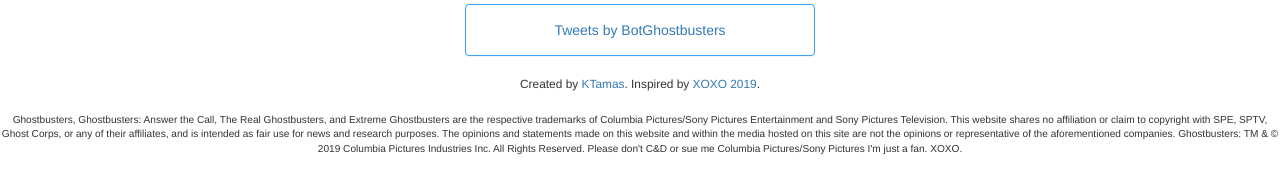
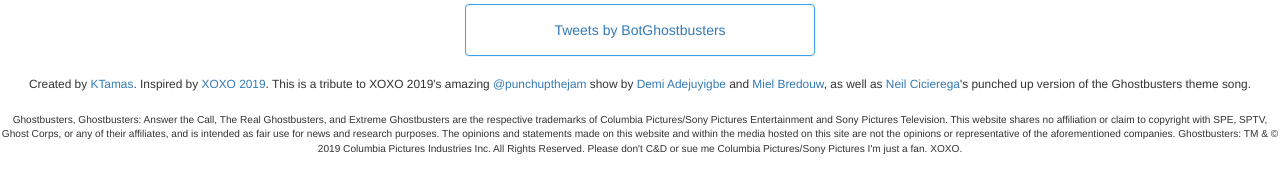
Before and after one commit to KTamas/ghostbuste.rs, a plain HTML site: page index.html in a window 1280 px wide. Shown: the part 597-790 px from the top of the page. Drawn offline with nearby package versions, Linux system fonts and the light colour scheme.

Commit message:
Adjustments.

```diff
--- a/index.html
+++ b/index.html
@@ -82,7 +82,7 @@ body {
    </div>
   </div>
 <script async src="//platform.twitter.com/widgets.js" charset="utf-8"></script>
-    <center><small>Created by <a href="https://twitter.com/ktamas">KTamas</a>. Inspired by <a href="https://2019.xoxfest.com">XOXO 2019</a>.</small></center><br/>
+    <center><small>Created by <a href="https://twitter.com/ktamas">KTamas</a>. Inspired by <a href="https://2019.xoxfest.com">XOXO 2019</a>. This is a tribute to XOXO 2019's amazing <a href="https://twitter.com/punchupthejam">@punchupthejam</a> show by <a href="https://twitter.com/electrolemon">Demi Adejuyigbe</a> and <a href="https://twitter.com/miel">Miel Bredouw</a>, as well as <a href="https://twitter.com/neilcic">Neil Cicierega</a>'s punched up version of the Ghostbusters theme song.</small></center><br/>
     <center><small><small>Ghostbusters, Ghostbusters: Answer the Call, The Real Ghostbusters, and Extreme Ghostbusters are the respective trademarks of Columbia Pictures/Sony Pictures Entertainment and Sony Pictures Television. This website shares no affiliation or claim to copyright with SPE, SPTV, Ghost Corps, or any of their affiliates, and is intended as fair use for news and research purposes. The opinions and statements made on this website and within the media hosted on this site are not the opinions or representative of the aforementioned companies. Ghostbusters: TM & © 2019 Columbia Pictures Industries Inc. All Rights Reserved. Please don't C&D or sue me Columbia Pictures/Sony Pictures I'm just a fan. XOXO.</small></small></center>
     <!-- Global site tag (gtag.js) - Google Analytics -->
 <script async src="https://www.googletagmanager.com/gtag/js?id=UA-147721115-1"></script>
```
